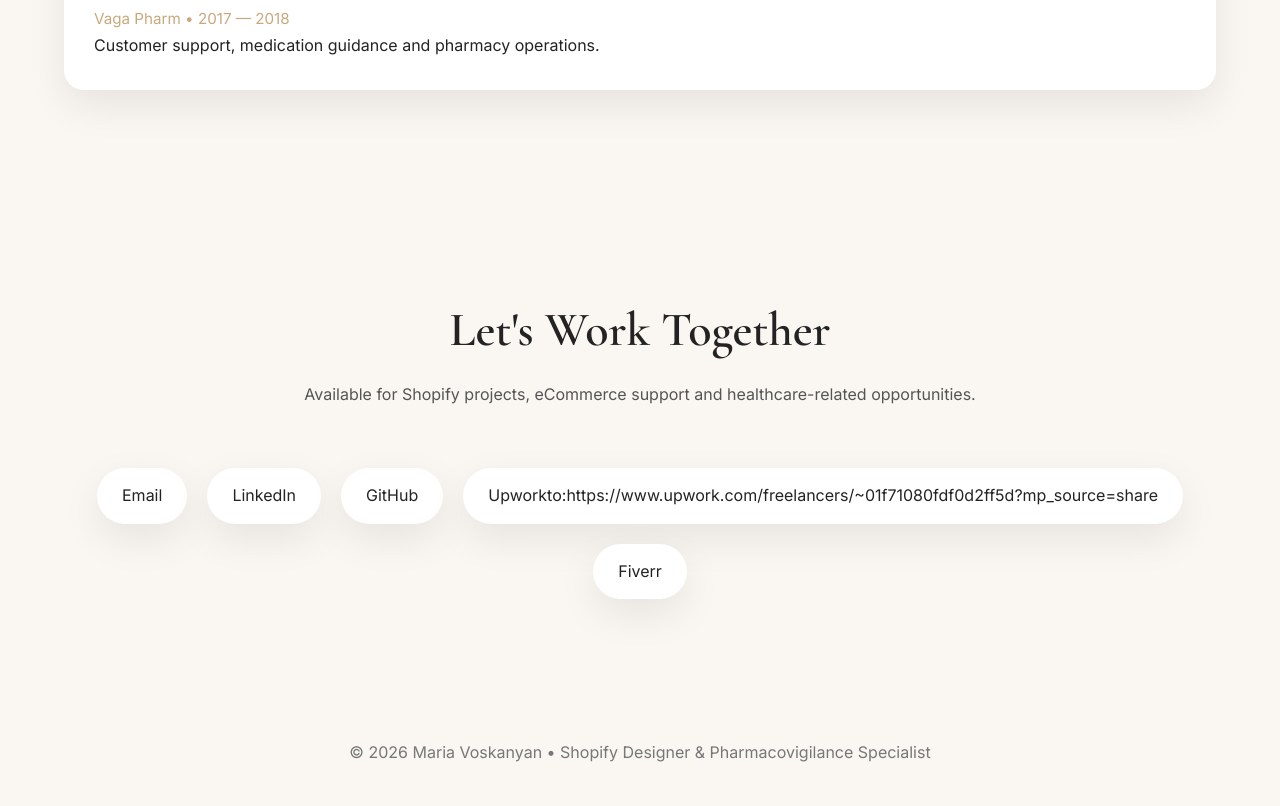
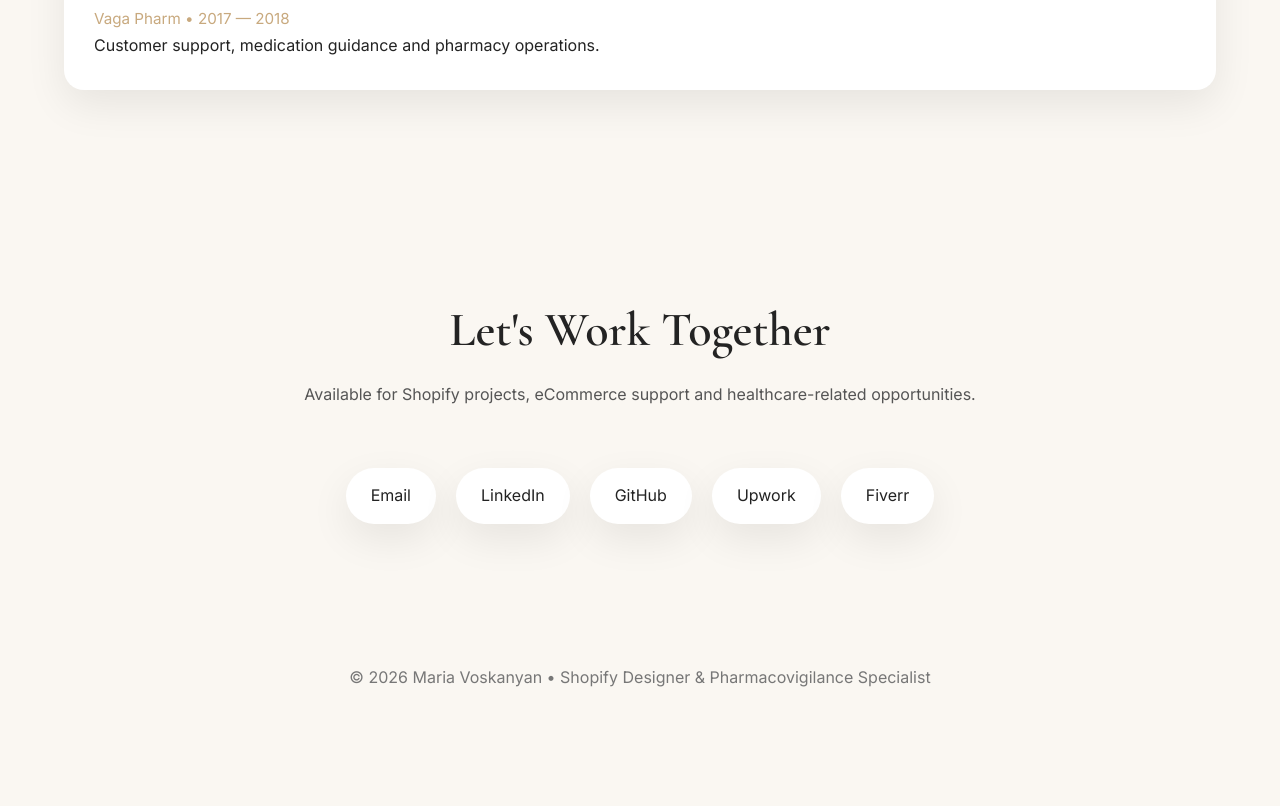
Before and after one commit to mariavoskanyan679-hub/healthcare-shopify-portfolio, a plain HTML site: page index.html in a window 1280 px wide. Shown: the part 3493-4299 px from the top of the page. After the commit the page ends 4224 px from the top, so only its background shows below. Drawn offline with nearby package versions, Linux system fonts and the light colour scheme.

Commit message:
Update index.html

```diff
--- a/index.html
+++ b/index.html
@@ -484,7 +484,9 @@ Available for Shopify projects, eCommerce support and healthcare-related opportu
 <a href="mailto:mnatsakanyan-maria@mail.ru">Email</a>
 <a href="#">LinkedIn</a>
 <a href="#">GitHub</a>
-<a href="#">Upworkto:https://www.upwork.com/freelancers/~01f71080fdf0d2ff5d?mp_source=share</a>
+<a href="https://www.upwork.com/freelancers/~01f71080fdf0d2ff5d?mp_source=share" target="_blank">
+  Upwork
+</a>
 <a href="#">Fiverr</a>
 </div>
 </div>
```
